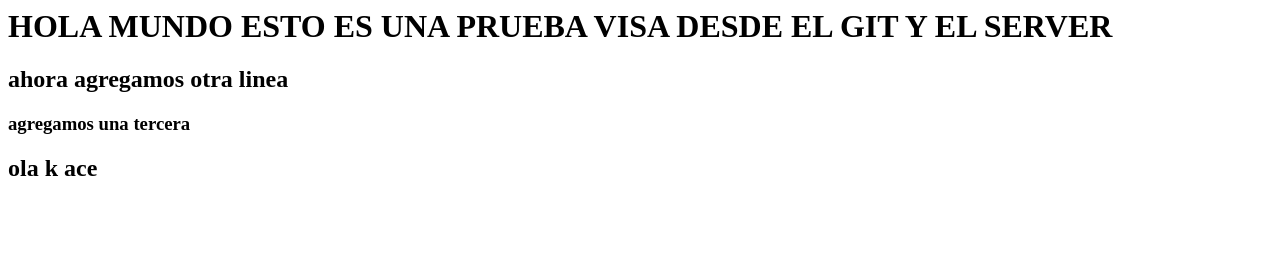
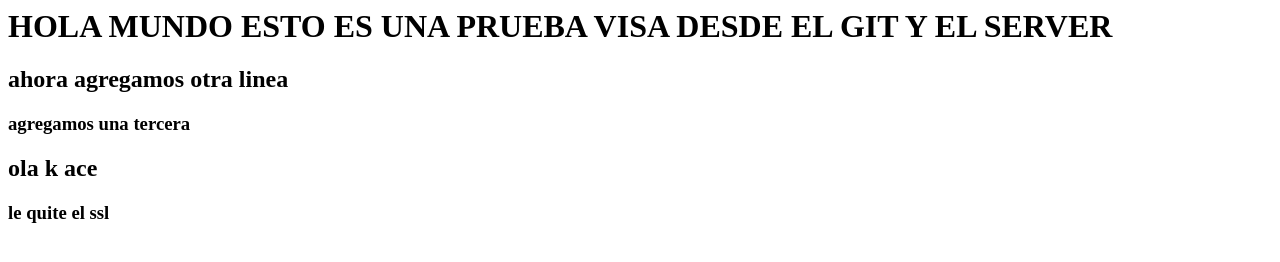
Before and after one commit to superrobert17/WebFactory, a plain HTML site: page index.html in a window 1280 px wide. Drawn offline with Linux system fonts and the light colour scheme.

Commit message:
prueba sin ssl

```diff
--- a/index.html
+++ b/index.html
@@ -5,3 +5,5 @@
 <h3>agregamos una tercera</h3>
 
 <h2>ola k ace</h2>
+
+<h3>le quite el ssl</h3>
```
